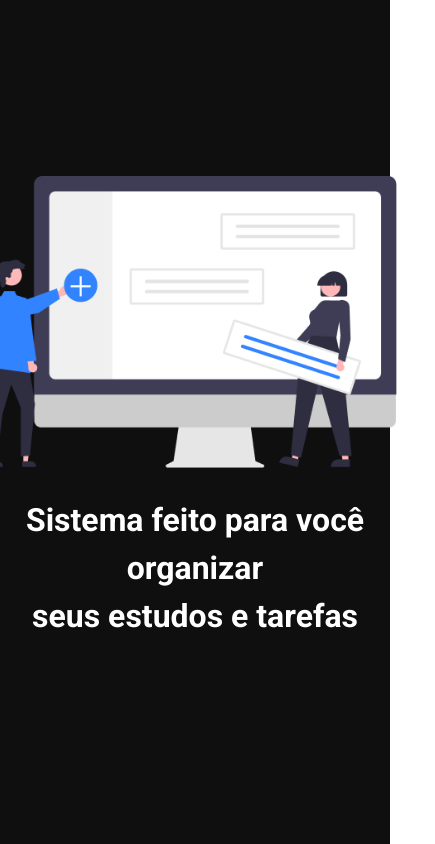
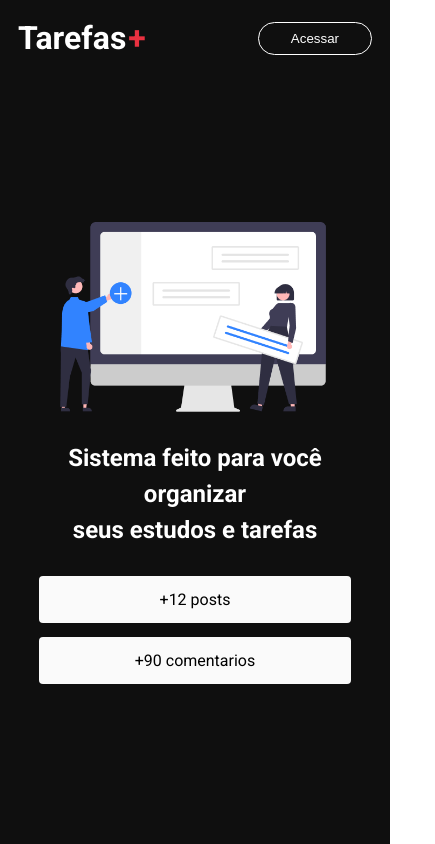
Before and after one commit to MoneMoraes/lista_de_tarefas_plus, a Next.js app in the folder tarefas/: page / in a window 390 px wide. Shown: the whole page, 435 px wide, since content can reach past the window. Built offline with nearby package versions, Linux system fonts and the light colour scheme; no server answers.

Commit message:
implementando funcionalidade de login com google.

```diff
--- /dev/null
+++ b/tarefas/src/components/header/index.tsx
@@ -0,0 +1,42 @@
+import { useSession, signIn, signOut } from 'next-auth/react';
+import styles from './styles.module.css'
+import Link from 'next/link';
+
+export function Header(){
+
+    const { data: session, status } = useSession();
+
+    return (
+        <header className={styles.header}>
+            <section className={styles.content}>
+                <nav className={styles.nav}>
+                    <Link href="/">
+                        <h1 className={styles.logo}>
+                            Tarefas<span>+</span>
+                        </h1>
+                    </Link>
+                    { session?.user && (
+                        <Link href="/dashboard"
+                        className={styles.link}
+                        >
+                            Meu Painel
+                        </Link>
+                    )}
+                </nav>
+
+                { status === "loading" ? (
+                    <></>
+                ): session ? (
+                    <button className={styles.loginButton} onClick={ () => signOut() }
+                        >Olá {session?.user?.name}
+                    </button>
+                ): (
+                    <button className={styles.loginButton} onClick={() => signIn("google")}>
+                        Acessar
+                    </button>
+                )}
+
+            </section>
+        </header>
+    );
+}
--- /dev/null
+++ b/tarefas/src/components/header/styles.module.css
@@ -0,0 +1,61 @@
+.header {
+    width: 100%;
+    height: 76px;
+    background-color: #0f0f0f;
+    display: flex;
+    align-items: center;
+    justify-content: center;
+}
+
+.content {
+    padding: 0 18px;
+    width: 100%;
+    max-width: 1024px;
+    display: flex;
+    align-items: center;
+    justify-content: space-between;
+}
+
+.content a {
+    text-decoration: none;
+}
+
+.logo {
+    color: #fff;
+    font-size: 32px;
+}
+
+.logo span {
+    color: #ea3140;
+    padding-left: 2px;
+}
+
+.loginButton{
+    background: transparent;
+    padding: 8px 32px;
+    border-radius: 24px;
+    color: #fff;
+    border: 1.5px solid #fff;
+    cursor: pointer;
+    transition: all 0.4s;
+}
+
+.loginButton:hover {
+    transform: scale(1.08);
+    background-color: #fff;
+    color: #0f0f0f;
+    font-weight: bold;
+}
+
+.nav {
+    display: flex;
+    align-items: center;
+}
+
+.link {
+    background-color: #f1f1f1;
+    color: #0f0f0f;
+    padding: 4px 14px;
+    border-radius: 4px;
+    margin: 0 14px;
+}
--- a/tarefas/src/pages/_app.tsx
+++ b/tarefas/src/pages/_app.tsx
@@ -1,6 +1,13 @@
+import { Header } from "../components/header";
 import "../styles/globals.css";
 import type { AppProps } from "next/app";
+import { SessionProvider } from "next-auth/react"
 
 export default function App({ Component, pageProps }: AppProps) {
-  return <Component {...pageProps} />;
+  return (
+    <SessionProvider session={pageProps.session}>
+      <Header/>
+      <Component {...pageProps} />
+    </SessionProvider>
+  );
 }
--- a/tarefas/src/pages/index.tsx
+++ b/tarefas/src/pages/index.tsx
@@ -24,6 +24,16 @@
           Sistema feito para você organizar <br />
           seus estudos e tarefas
         </h1>
+
+        <div className={styles.infoContent}>
+          <section className={styles.box}>
+            <span>+12 posts</span>
+          </section>
+          <section className={styles.box}>
+            <span>+90 comentarios</span>
+          </section>
+        </div>
+
       </main>
 
     </div>
--- a/tarefas/src/styles/home.module.css
+++ b/tarefas/src/styles/home.module.css
@@ -2,7 +2,7 @@
 .container{
     background-color: #0f0f0f;
     width: 100%;
-    height: 100vh;
+    height: calc(100vh - 76px);
     display: flex;
     justify-content: center;
     align-items: center;
@@ -29,3 +29,40 @@
     margin: 28px;
     line-height: 150%;
 }
+
+.infoContent {
+    display: flex;
+    align-items: center;
+    justify-content: space-around;
+}
+
+.box {
+    background-color: #fafafa;
+    padding: 14px 44px;
+    border-radius: 4px;
+    transition: transform 0.4s;
+}
+
+.box:hover {
+    transform: scale(1.08);
+}
+
+@media screen and (max-width: 580px){
+    .hero{
+        max-width: 80%;
+    }
+
+    .title{
+        font-size: 24px;
+    }
+
+    .infoContent{
+        flex-direction: column;
+    }
+
+    .box{
+        width: 80%;
+        margin-bottom: 14px;
+        text-align: center;
+    }
+}
```
Also changed, not shown: tarefas/package.json (+5 -4 lines), tarefas/src/pages/api/auth/[...nextauth].ts (added, +14 -0 lines), tarefas/src/pages/dashboard/index.tsx (added, +14 -0 lines), tarefas/src/pages/dashboard/styles.module.css (added), 1 other file (tests, documents, lock files or other folders).
